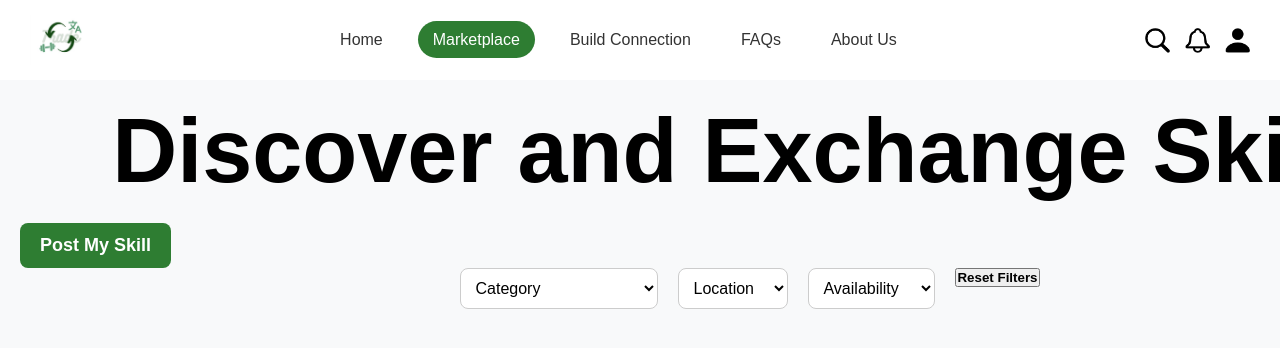
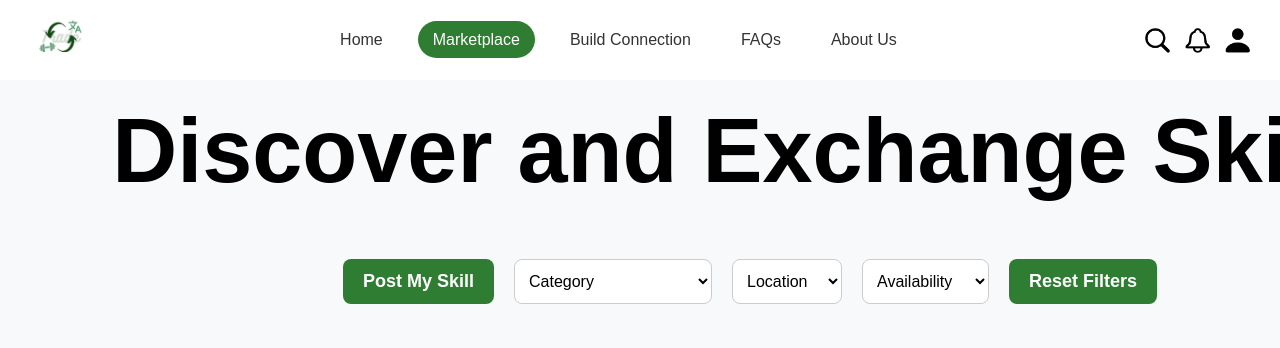
Before and after one commit to dylanlewis12/TradeCircle, a React (Vite) app: page /marketplace in a window 1280 px wide. Shown: the top 348 px of the page. Built offline with nearby package versions, Linux system fonts and the light colour scheme.

Commit message:
Editing MarketPlace styling

```diff
--- a/src/Login.jsx
+++ b/src/Login.jsx
@@ -77,7 +77,7 @@ const Login = () => {
           {error && <p className="error">{error}</p>}
 
           <div className="form-group">
-            <label htmlFor="email">User name or Email</label>
+            <label htmlFor="email">Email</label>
             <input
               type="text"
               id="email"
--- a/src/Marketplace.css
+++ b/src/Marketplace.css
@@ -42,7 +42,7 @@
   border-radius: 8px;
   cursor: pointer;
   transition: 0.3s;
-
+  margin-top: -20px;
 }
 
 .post-skill-btn:hover {
@@ -99,6 +99,7 @@
   display: flex;
   justify-content: center;
   align-items: center;
+  z-index: 1000;
 }
 
 .modal-content {
@@ -107,6 +108,7 @@
   border-radius: 10px;
   width: 400px;
   text-align: center;
+  z-index: 1000;
 }
 
 .modal-content input,
@@ -186,3 +188,29 @@
 .skill-card:hover {
   transform: translateY(-5px);
 }
+
+/***************************************/
+.top-controls {
+  display: flex;
+  justify-content: center;
+  align-items: center;
+  gap: 20px;
+  margin-bottom: 20px;
+  flex-wrap: wrap;
+}
+
+.reset-filters-btn {
+  padding: 12px 20px;
+  background-color: #2e7d32;
+  color: white;
+  font-size: 18px;
+  font-weight: bold;
+  border: none;
+  border-radius: 8px;
+  cursor: pointer;
+  transition: 0.3s;
+}
+
+.reset-filters-btn:hover {
+  background-color: #1b5e20;
+}
--- a/src/Marketplace.jsx
+++ b/src/Marketplace.jsx
@@ -149,76 +149,7 @@ function Marketplace() {
   }, [getAccessToken]);
 
   return (
-    <div className="marketplace-container">
-      <h1>Discover and Exchange Skills</h1>
-      <button onClick={openModal} className="post-skill-btn">
-        Post My Skill
-      </button>
-      {/* Filters */}
-      <div className="filters">
-        <select name="category" onChange={handleFilterChange}>
-          <option value="">Category</option>
-          <option value="Communication">Communication</option>
-          <option value="Leadership">Leadership</option>
-          <option value="Adaptability">Adaptability</option>
-          <option value="Creativity">Creativity</option>
-          <option value="Problem solving">Problem solving</option>
-          <option value="Emotional intelligence">Emotional intelligence</option>
-          <option value="Critical thinking">Critical Thinking</option>
-          <option value="Time management">Time management</option>
-        </select>
-        <select name="location" onChange={handleFilterChange}>
-          <option value="">Location</option>
-          <option value="New York">New York</option>
-          <option value="Michigan">Michigan</option>
-          <option value="Texas">Texas</option>
-          <option value="Ohio">Ohio</option>
-          <option value="Florida">Florida</option>
-          <option value="Colorado">Colorado</option>
-          <option value="Arizona">Arizona</option>
-          <option value="Alaska">Alaska</option>
-        </select>
-        <select name="availability" onChange={handleFilterChange}>
-          <option value="">Availability</option>
-          <option value="Monday">Monday</option>
-          <option value="Tuesday">Tuesday</option>
-          <option value="Wednesday">Wednesday</option>
-          <option value="Thursday">Thursday</option>
-          <option value="Friday">Friday</option>
-          <option value="Saturday">Saturday</option>
-          <option value="Sunday">Sunday</option>
-        </select>
-        <div className="reset">
-          <button onClick={() => setFilters({ category: "", location: "", availability: "" })}><b></b>
-            <b>Reset Filters</b>
-          </button>
-        </div>
-      </div>
-
-      {/* Skill Cards */}
-      <div className="skills-grid">
-        {filteredSkills.map((skill, index) => (
-          <div key={index} className="skill-card">
-            <div className="image-wrapper">
-              {skill.skill_image && (
-                <img src={skill.skill_image} alt="Skill" className="skill-image" />
-              )}
-              <button className="delete-skill" onClick={() => handleDeleteSkill(skill.id)}>
-                <FaTrash />
-              </button>
-            </div>
-            <h3>{skill.skill}</h3>
-            <p>{skill.skill_description}</p><br />
-            <p><strong>Category:</strong> {skill.category}</p>
-            <p><strong>Location:</strong> {skill.location}</p>
-            <p><strong>Availability:</strong> {skill.availability}</p>
-            <button className="delete-skill" onClick={() => handleDeleteSkill(skill.id)}>
-              <FaTrash />
-            </button>
-          </div>
-        ))}
-      </div>
-
+    <>
     {/* Modal for Posting a Skill */}
     {showModal && (
       <div className="modal">
@@ -242,7 +173,6 @@ function Marketplace() {
             value={newSkill.skill_description}
             onChange={handleChange}
           />
-            <button onClick={handleSubmit} className="submit-btn">Post Skill</button>
           <select name="category" onChange={handleChange}>
             <option value="">Select Category</option>
             <option value="Communication">Communication</option>
@@ -283,8 +213,78 @@ function Marketplace() {
         </div>
       </div>
     )}
+
+    <div className="marketplace-container">
+      <h1>Discover and Exchange Skills</h1>
+      <br></br><br></br>
+      <div className="top-controls">
+        <button onClick={openModal} className="post-skill-btn">
+          Post My Skill
+        </button>
+        <div className="filters">
+          <select name="category" onChange={handleFilterChange}>
+            <option value="">Category</option>
+            <option value="Communication">Communication</option>
+            <option value="Leadership">Leadership</option>
+            <option value="Adaptability">Adaptability</option>
+            <option value="Creativity">Creativity</option>
+            <option value="Problem solving">Problem solving</option>
+            <option value="Emotional intelligence">Emotional intelligence</option>
+            <option value="Critical thinking">Critical Thinking</option>
+            <option value="Time management">Time management</option>
+            <option value="Technology">Technology</option>
+            <option value="Other">Other</option>
+          </select>
+          <select name="location" onChange={handleFilterChange}>
+            <option value="">Location</option>
+            <option value="New York">New York</option>
+            <option value="Michigan">Michigan</option>
+            <option value="Texas">Texas</option>
+            <option value="Ohio">Ohio</option>
+            <option value="Florida">Florida</option>
+            <option value="Colorado">Colorado</option>
+            <option value="Arizona">Arizona</option>
+            <option value="Alaska">Alaska</option>
+          </select>
+          <select name="availability" onChange={handleFilterChange}>
+            <option value="">Availability</option>
+            <option value="Monday">Monday</option>
+            <option value="Tuesday">Tuesday</option>
+            <option value="Wednesday">Wednesday</option>
+            <option value="Thursday">Thursday</option>
+            <option value="Friday">Friday</option>
+            <option value="Saturday">Saturday</option>
+            <option value="Sunday">Sunday</option>
+          </select>
+          <button className="reset-filters-btn" onClick={() => setFilters({ category: "", location: "", availability: "" })}>
+            Reset Filters
+          </button>
         </div>
+      </div>
+
+      <div className="skills-grid">
+        {filteredSkills.map((skill, index) => (
+          <div key={index} className="skill-card">
+            <div className="image-wrapper">
+              {skill.skill_image && (
+                <img src={skill.skill_image} alt="Skill" className="skill-image" />
+              )}
+              <button className="delete-skill" onClick={() => handleDeleteSkill(skill.id)}>
+                <FaTrash />
+              </button>
+            </div>
+            <h3>{skill.skill}</h3>
+            <p>{skill.skill_description}</p><br />
+            <p><strong>Category:</strong> {skill.category}</p>
+            <p><strong>Location:</strong> {skill.location}</p>
+            <p><strong>Availability:</strong> {skill.availability}</p>
+          </div>
+        ))}
+      </div>
+    </div>
+    </>
   );
 }
 
+
 export default Marketplace;
--- a/src/Register.jsx
+++ b/src/Register.jsx
@@ -64,7 +64,7 @@ const Register = () => {
   };
 
   const handleLogin = () => {
-    navigate("/login");
+    navigate("/");
   };
 
   return (
```
Also changed, not shown: 1 other file (tests, documents, lock files or other folders). Lines whose indentation alone changed are shown as unchanged.
